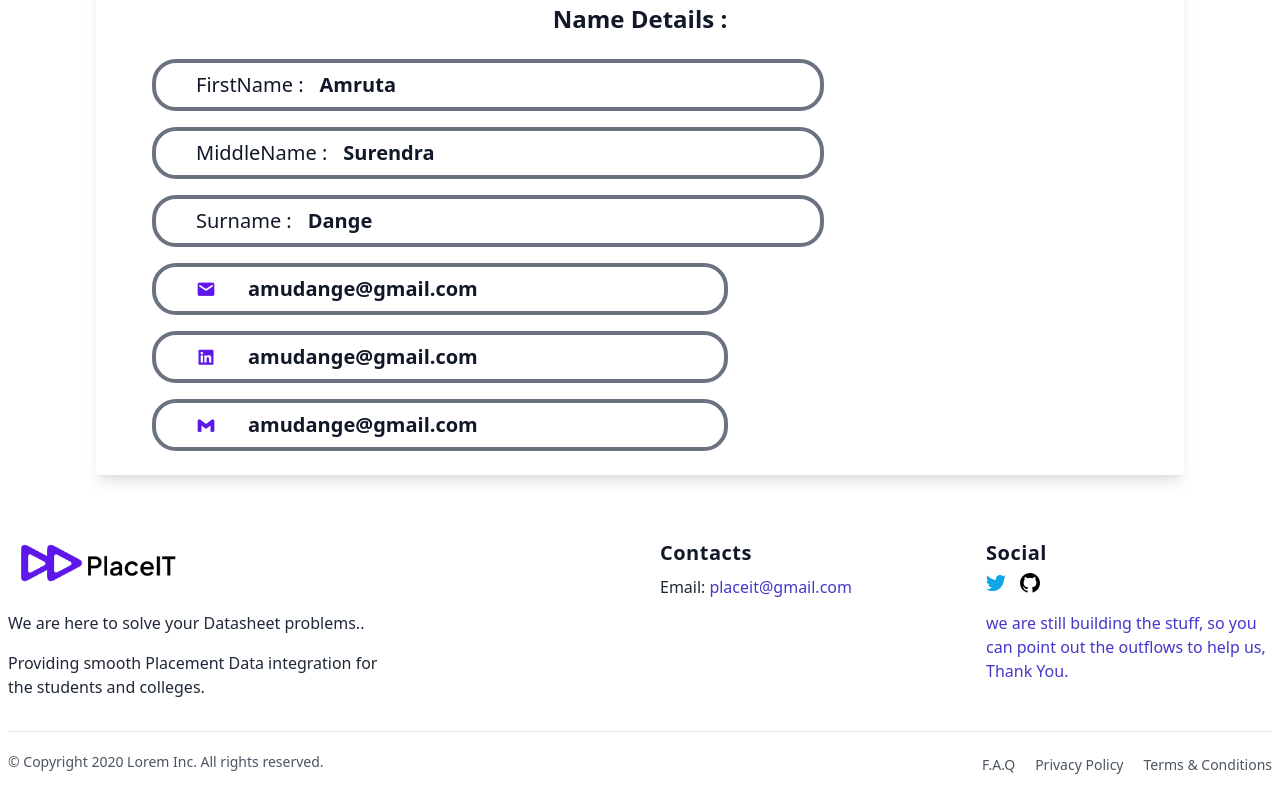
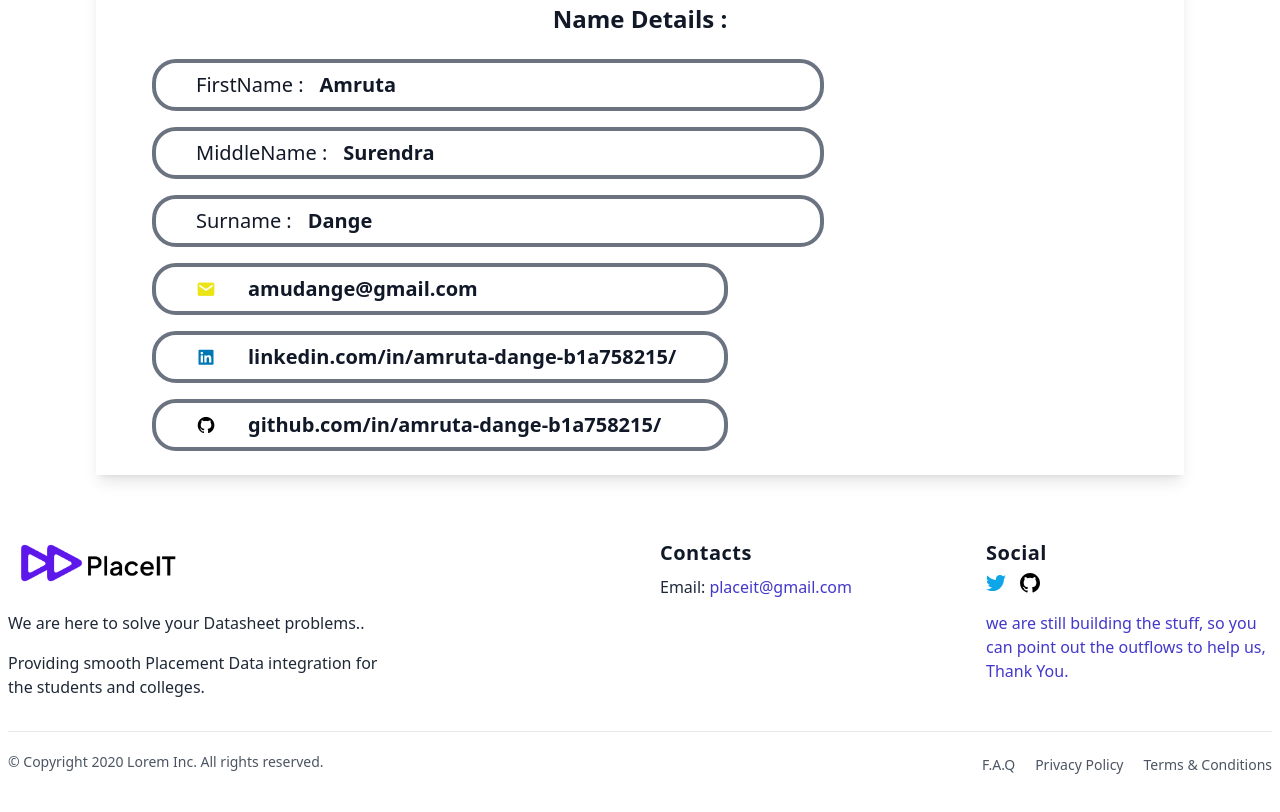
Before and after one commit to janak27/placeitui, a plain HTML site: page profile.html in a window 1280 px wide. Shown: the part 974-1786 px from the top of the page. Drawn offline with nearby package versions, Linux system fonts and the light colour scheme.

Commit message:
main completed

```diff
--- a/profile.html
+++ b/profile.html
@@ -277,7 +277,7 @@
                 >
                   <i
                     class="bx bxs-envelope text-sm md:text-xl "
-                    style="color: #5e17eb"
+                    style="color: #ebe417"
                   ></i>
                   <a href="#" class="font-bold text-sm md:text-xl">
                     amudange@gmail.com
@@ -288,21 +288,21 @@
                 >
                   <i
                     class="bx bxl-linkedin-square text-sm md:text-xl "
-                    style="color: #5e17eb"
+                    style="color: #0077b5"
                   ></i>
                   <a href="#" class="font-bold text-sm md:text-xl">
-                    amudange@gmail.com
+                    linkedin.com/in/amruta-dange-b1a758215/
                   </a>
                 </li>
                 <li
                   class="flex  px-10 space-x-8 mx-10 my-2 py-2 border-4 max-w-xl rounded-3xl border-gray-500"
                 >
                   <i
-                    class="bx bxl-gmail text-sm md:text-xl "
-                    style="color: #5e17eb"
+                    class="bx bxl-github text-sm md:text-xl "
+                    style="color: black"
                   ></i>
                   <a href="#" class="font-bold text-sm md:text-xl">
-                    amudange@gmail.com
+                    github.com/in/amruta-dange-b1a758215/
                   </a>
                 </li>
               </ul>
```
